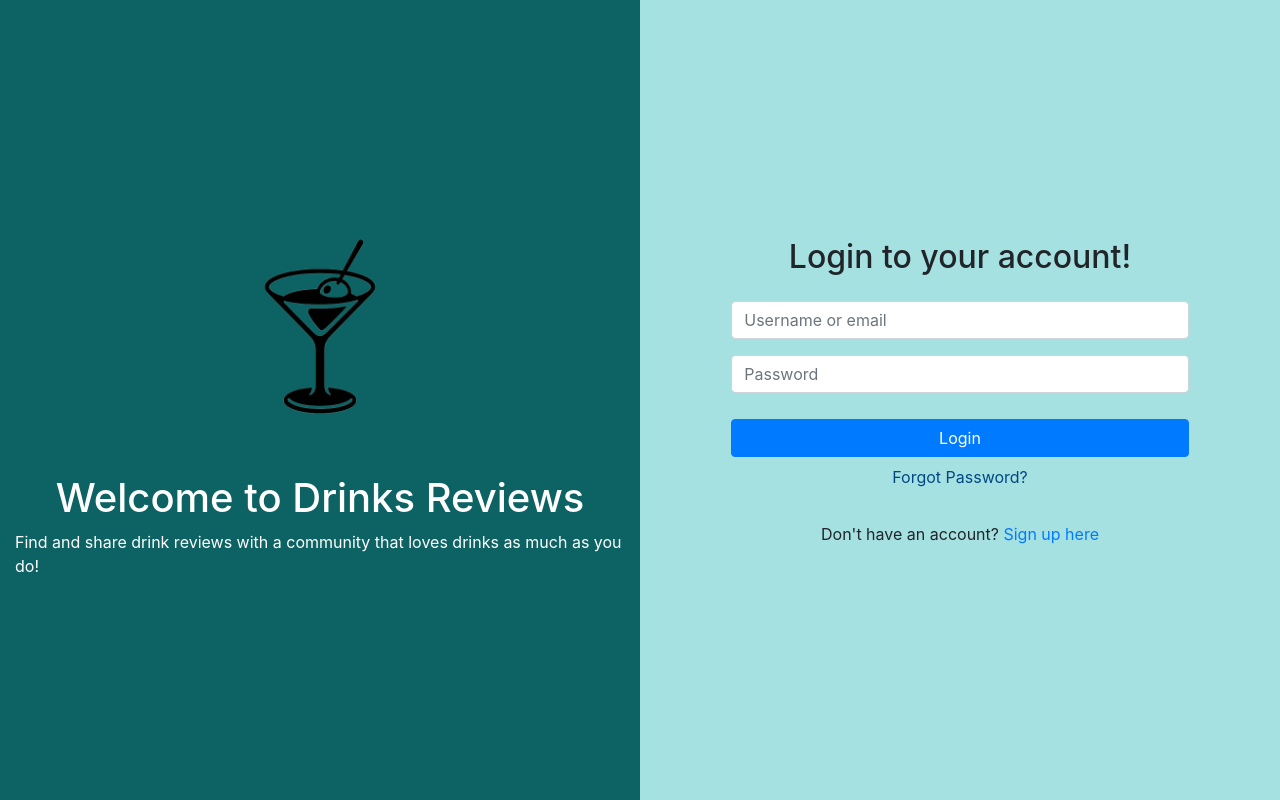
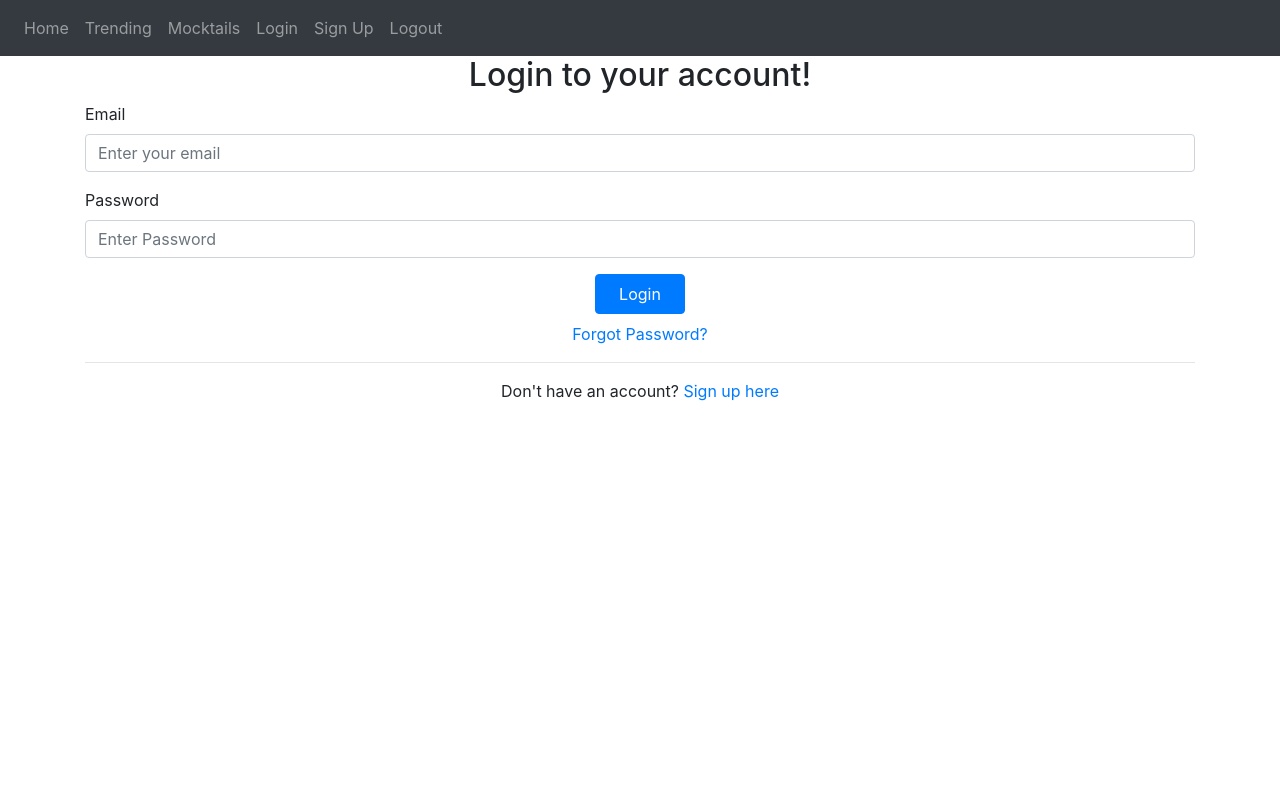
Before and after one commit to skiYur/CITS3403, a Flask app: page /login in a window 1280 px wide. Run offline with Flask 3, Linux system fonts and the light colour scheme; some libraries are stand-ins or nearby versions.

Commit message:
Updated login.html file
- Updated login.html file to conform to the base.html
- Renamed a file to login_old.html if reference is required

```diff
--- a/app/templates/login.html
+++ b/app/templates/login.html
@@ -1,36 +1,32 @@
-<!DOCTYPE html>
-<html lang="en">
-<head>
-    <meta charset="UTF-8">
-    <meta name="viewport" content="width=device-width, initial-scale=1.0">
-    <title>Login - Drink Reviews</title>
-    <link rel="stylesheet" href="{{ url_for('static', filename='css/Project.css') }}">
-    <link rel="stylesheet" href="https://stackpath.bootstrapcdn.com/bootstrap/4.3.1/css/bootstrap.min.css">
-</head>
-<body>
-    <div class="container-fluid min-vh-100">
-        <div class="row h-100">
-            <div class="col-md-6 d-flex flex-column justify-content-center align-items-center text-white bg-teal">
-                <img src="{{ url_for('static', filename='images/drink_logo.png') }}" alt="Drinks Reviews Logo" class="mb-4" style="max-width: 40%;">
-                <h1>Welcome to Drinks Reviews</h1>
-                <p>Find and share drink reviews with a community that loves drinks as much as you do!</p>
-            </div>
-            <div class="col-md-6 d-flex flex-column justify-content-center align-items-center bg-blue">
-                <div class="w-75">
-                    <h2 class="mb-4 text-center">Login to your account!</h2>
-                    <form action="/login" method="post" class="d-flex flex-column">
-                        <input type="text" class="form-control mb-3" id="username" name="username" placeholder="Username or email" required>
-                        <input type="password" class="form-control mb-3" id="password" name="password" placeholder="Password" required>
-                        <button type="submit" class="btn btn-primary mb-2 w-100">Login</button>
-                        <div class="text-center">
-                            <a href="/forgot-password" class="highlight-link">Forgot Password?</a>
-                        </div>
-                        <hr>
-                        <p class="text-center">Don't have an account? <a href="{{ url_for('sign_up') }}">Sign up here</a></p>
-                    </form>
-                </div>
-            </div>
-        </div>
+{% extends "base.html" %}{% block title %}Login{% endblock %}
+{% block content %}
+<form method ="POST">
+    <h2 class = "text-center">Login to your account!</h2>
+
+        <div class="d-flex flex-column">
+        <label for="email">Email</label>
+        <input type="email"
+        class="form-control mb-3"
+        id="email"
+        name="email"
+        placeholder="Enter your email" required>
     </div>
-</body>
-</html>
+
+    <div class="d-flex flex-column">
+        <label for="password">Password</label>
+        <input type="password"
+        class="form-control mb-3"
+        id="password"
+        name="password"
+        placeholder="Enter Password" required>
+    </div>
+    <div class = "text-center">
+    <button type="submit" class="btn btn-primary mb-2" style="width: 90px; height: 40px;">Login</button>
+    <br />
+    <a href="/forgot-password" class="highlight-link">Forgot Password?</a>
+    <br />
+    <hr />
+    <p>Don't have an account? <a id ="signUp" href="/sign-up">Sign up here</a></p>
+</div>
+</form>
+{% endblock %}
--- a/app/templates/login2.html
+++ /dev/null
@@ -1,3 +0,0 @@
-{% extends "base.html" %}{% block title %}Login{% endblock %}
-
-{% block content %}<h1>This is the login page</h1>{% endblock %}
```
Also changed, not shown: app/templates/login_old.html (added, +36 -0 lines).
